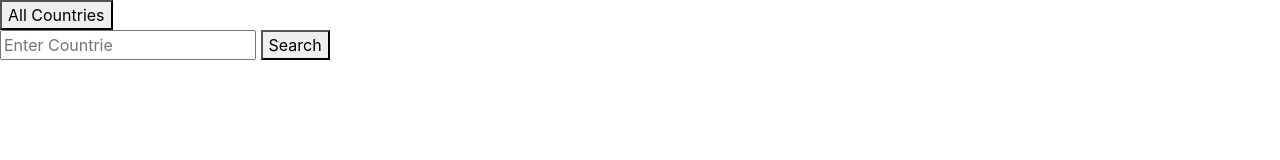
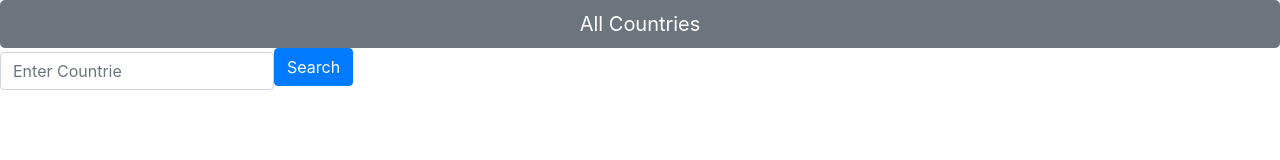
Before and after one commit to chaim1/mishen-class-api-jquery, a website: page index.html in a window 1280 px wide. Drawn offline with nearby package versions, Linux system fonts and the light colour scheme.

Commit message:
Update index.html

```diff
--- a/index.html
+++ b/index.html
@@ -10,10 +10,10 @@
     <title>Document</title>
 </head>
 <body>
-    <button onclick="allCountries()">All Countries</button>
-    <form action="">
-        <input id="nameCounrty" type="text" placeholder="Enter Countrie">
-        <button onclick="BySearch(event)">Search</button>
+    <button class="btn btn-secondary btn-lg btn-block" onclick="allCountries()">All Countries</button>
+    <form class="form-inline"  action="">
+        <input class="form-control mar" id="nameCounrty" type="text" placeholder="Enter Countrie">
+        <button class="btn btn-primary mb-2" onclick="BySearch(event)">Search</button>
     </form>
     <br>
 <div id="countries" class="row"></div>
```
